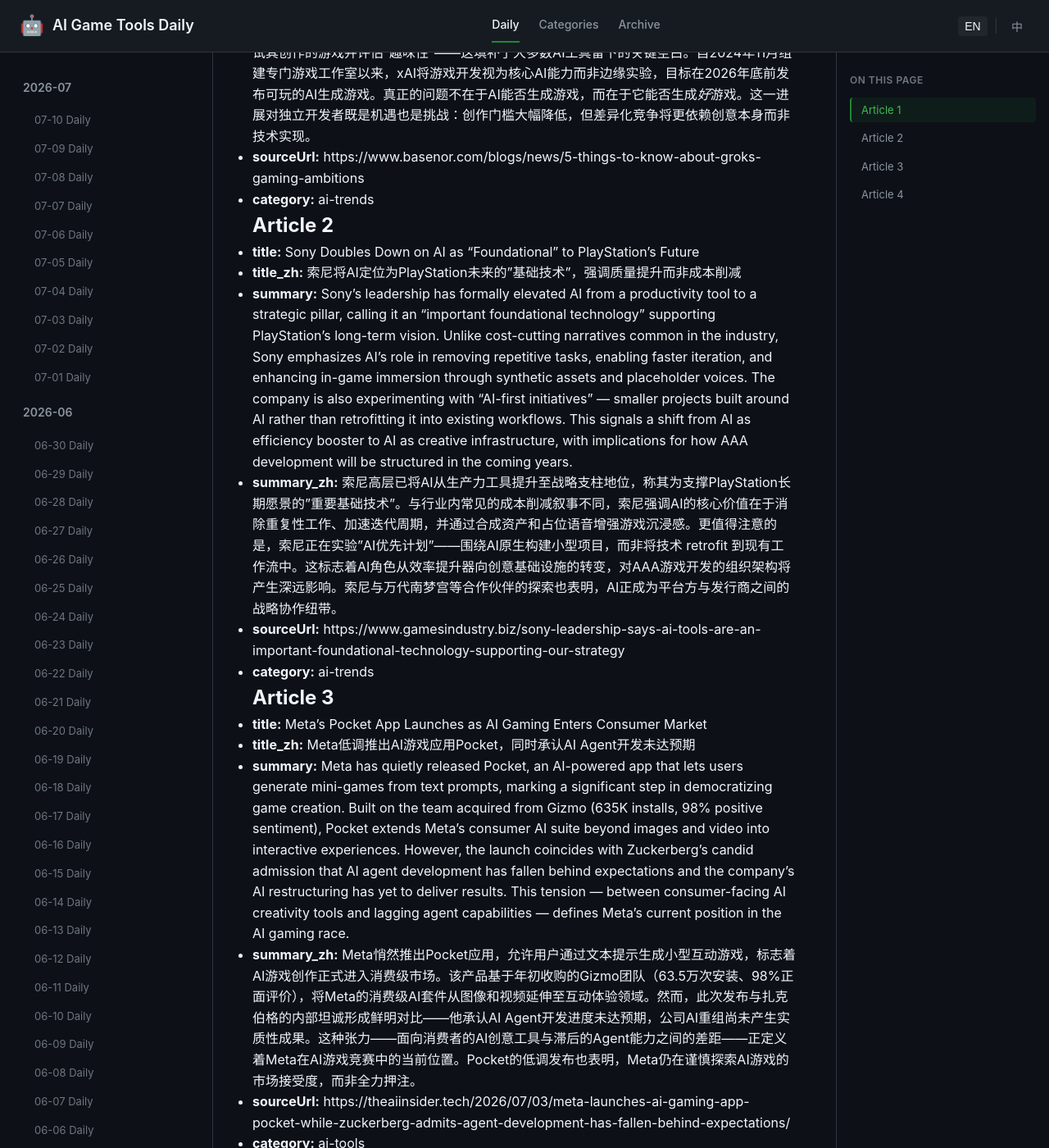
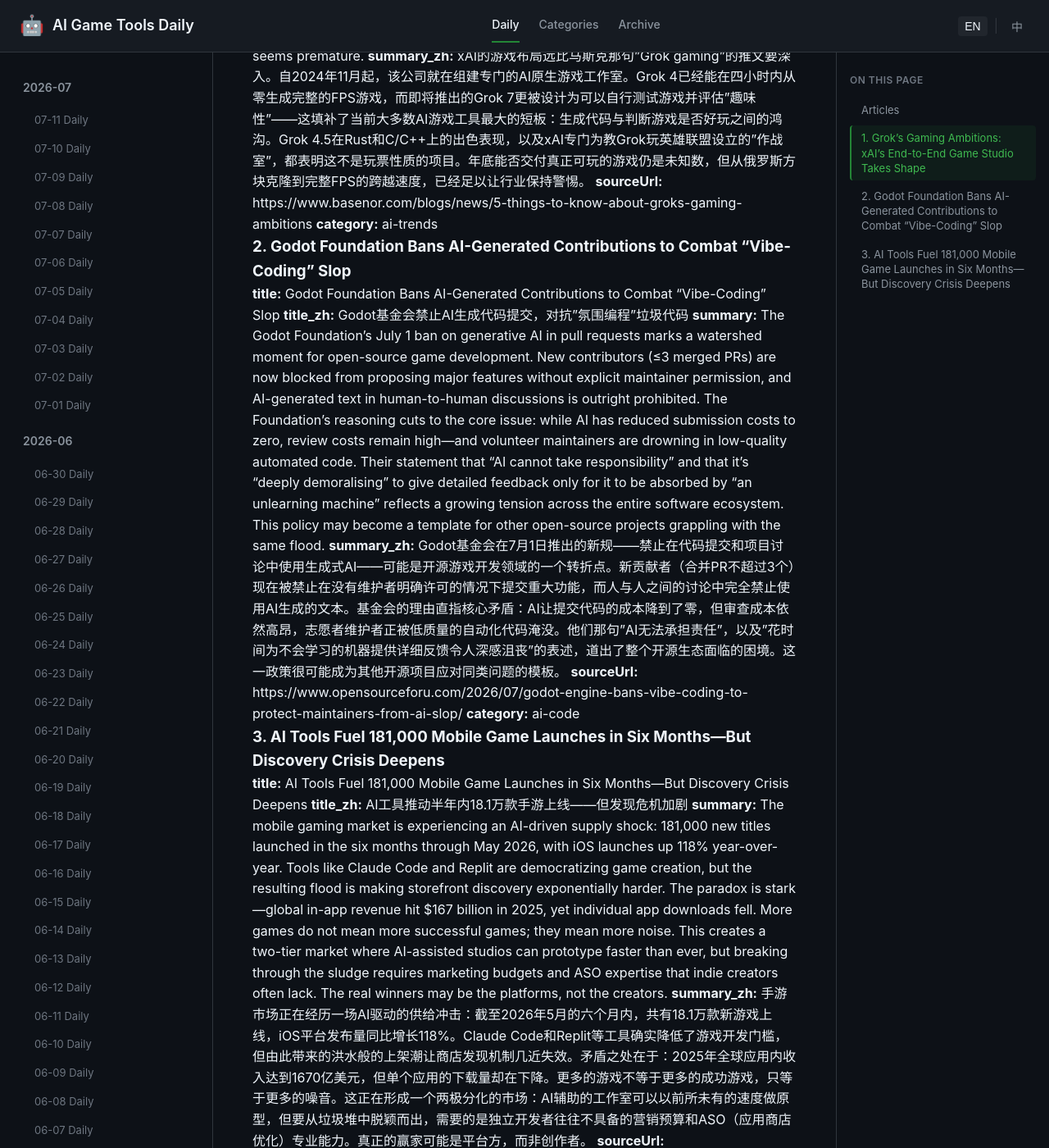
Before and after one commit to sionsychen/ai-game-tools-daily, a Jekyll site: the page built from index.html, in a window 1280 px wide and 1400 px high, scrolled down 507 px. Shown: the whole window at 82% size. Built offline with Jekyll 4.4.1, drawn with Linux system fonts in a browser that asks for light colours; some of the changed text lies outside the part shown.

Commit message:
Publish daily: 2026-07-11

```diff
--- a/_data/used_urls.json
+++ b/_data/used_urls.json
@@ -135,5 +135,10 @@
     "https://www.gamesindustry.biz/sony-leadership-says-ai-tools-are-an-important-foundational-technology-supporting-our-strategy",
     "https://theaiinsider.tech/2026/07/03/meta-launches-ai-gaming-app-pocket-while-zuckerberg-admits-agent-development-has-fallen-behind-expectations/",
     "https://www.opensourceforu.com/2026/07/godot-engine-bans-vibe-coding-to-protect-maintainers-from-ai-slop/"
+  ],
+  "2026-07-11": [
+    "https://www.basenor.com/blogs/news/5-things-to-know-about-groks-gaming-ambitions",
+    "https://www.opensourceforu.com/2026/07/godot-engine-bans-vibe-coding-to-protect-maintainers-from-ai-slop/",
+    "https://www.prismnews.com/hobbies/mobile-gaming/ai-tools-fuel-surge-in-mobile-game-launches-worldwide"
   ]
 }
--- /dev/null
+++ b/_posts/2026-07-11-daily.md
@@ -0,0 +1,37 @@
+---
+layout: post
+title: "AI Game Tools Daily - July 11, 2026"
+date: 2026-07-11
+---
+
+## Articles
+
+### 1. Grok's Gaming Ambitions: xAI's End-to-End Game Studio Takes Shape
+
+**title:** Grok's Gaming Ambitions: xAI's End-to-End Game Studio Takes Shape
+**title_zh:** Grok的游戏野心：xAI端到端游戏工作室雏形初现
+**summary:** xAI's gaming roadmap is more concrete than Musk's two-word tweet suggests. Since November 2024, the company has been building an AI-native game studio, with Grok 4 already capable of producing a complete FPS in four hours from prompt. The upcoming Grok 7 is designed to playtest its own creations and assess "fun levels," closing a critical feedback loop most AI tools ignore. Grok 4.5's exceptional Rust/C++ capabilities and xAI's dedicated "war room" for teaching Grok League of Legends indicate serious technical investment. Whether this produces a genuinely compelling game by year-end remains the key question—but the capability curve from Tetris clones to full FPS builds is steep enough that dismissal seems premature.
+**summary_zh:** xAI的游戏布局远比马斯克那句"Grok gaming"的推文要深入。自2024年11月起，该公司就在组建专门的AI原生游戏工作室。Grok 4已经能在四小时内从零生成完整的FPS游戏，而即将推出的Grok 7更被设计为可以自行测试游戏并评估"趣味性"——这填补了当前大多数AI游戏工具最大的短板：生成代码与判断游戏是否好玩之间的鸿沟。Grok 4.5在Rust和C/C++上的出色表现，以及xAI专门为教Grok玩英雄联盟设立的"作战室"，都表明这不是玩票性质的项目。年底能否交付真正可玩的游戏仍是未知数，但从俄罗斯方块克隆到完整FPS的跨越速度，已经足以让行业保持警惕。
+**sourceUrl:** https://www.basenor.com/blogs/news/5-things-to-know-about-groks-gaming-ambitions
+**category:** ai-trends
+
+### 2. Godot Foundation Bans AI-Generated Contributions to Combat "Vibe-Coding" Slop
+
+**title:** Godot Foundation Bans AI-Generated Contributions to Combat "Vibe-Coding" Slop
+**title_zh:** Godot基金会禁止AI生成代码提交，对抗"氛围编程"垃圾代码
+**summary:** The Godot Foundation's July 1 ban on generative AI in pull requests marks a watershed moment for open-source game development. New contributors (≤3 merged PRs) are now blocked from proposing major features without explicit maintainer permission, and AI-generated text in human-to-human discussions is outright prohibited. The Foundation's reasoning cuts to the core issue: while AI has reduced submission costs to zero, review costs remain high—and volunteer maintainers are drowning in low-quality automated code. Their statement that "AI cannot take responsibility" and that it's "deeply demoralising" to give detailed feedback only for it to be absorbed by "an unlearning machine" reflects a growing tension across the entire software ecosystem. This policy may become a template for other open-source projects grappling with the same flood.
+**summary_zh:** Godot基金会在7月1日推出的新规——禁止在代码提交和项目讨论中使用生成式AI——可能是开源游戏开发领域的一个转折点。新贡献者（合并PR不超过3个）现在被禁止在没有维护者明确许可的情况下提交重大功能，而人与人之间的讨论中完全禁止使用AI生成的文本。基金会的理由直指核心矛盾：AI让提交代码的成本降到了零，但审查成本依然高昂，志愿者维护者正被低质量的自动化代码淹没。他们那句"AI无法承担责任"，以及"花时间为不会学习的机器提供详细反馈令人深感沮丧"的表述，道出了整个开源生态面临的困境。这一政策很可能成为其他开源项目应对同类问题的模板。
+**sourceUrl:** https://www.opensourceforu.com/2026/07/godot-engine-bans-vibe-coding-to-protect-maintainers-from-ai-slop/
+**category:** ai-code
+
+### 3. AI Tools Fuel 181,000 Mobile Game Launches in Six Months—But Discovery Crisis Deepens
+
+**title:** AI Tools Fuel 181,000 Mobile Game Launches in Six Months—But Discovery Crisis Deepens
+**title_zh:** AI工具推动半年内18.1万款手游上线——但发现危机加剧
+**summary:** The mobile gaming market is experiencing an AI-driven supply shock: 181,000 new titles launched in the six months through May 2026, with iOS launches up 118% year-over-year. Tools like Claude Code and Replit are democratizing game creation, but the resulting flood is making storefront discovery exponentially harder. The paradox is stark—global in-app revenue hit $167 billion in 2025, yet individual app downloads fell. More games do not mean more successful games; they mean more noise. This creates a two-tier market where AI-assisted studios can prototype faster than ever, but breaking through the sludge requires marketing budgets and ASO expertise that indie creators often lack. The real winners may be the platforms, not the creators.
+**summary_zh:** 手游市场正在经历一场AI驱动的供给冲击：截至2026年5月的六个月内，共有18.1万款新游戏上线，iOS平台发布量同比增长118%。Claude Code和Replit等工具确实降低了游戏开发门槛，但由此带来的洪水般的上架潮让商店发现机制几近失效。矛盾之处在于：2025年全球应用内收入达到1670亿美元，但单个应用的下载量却在下降。更多的游戏不等于更多的成功游戏，只等于更多的噪音。这正在形成一个两极分化的市场：AI辅助的工作室可以以前所未有的速度做原型，但要从垃圾堆中脱颖而出，需要的是独立开发者往往不具备的营销预算和ASO（应用商店优化）专业能力。真正的赢家可能是平台方，而非创作者。
+**sourceUrl:** https://www.prismnews.com/hobbies/mobile-gaming/ai-tools-fuel-surge-in-mobile-game-launches-worldwide
+**category:** ai-trends
+
+---
+*Generated by AI Game Tools Daily ⚡ | 3 articles | Categories: ai-trends, ai-code*
```
